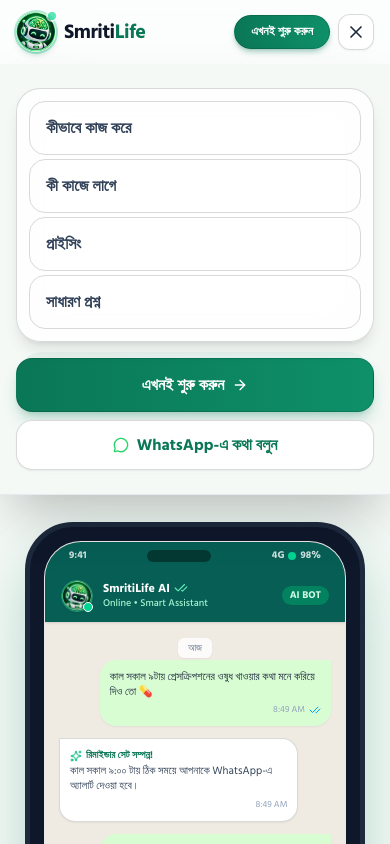
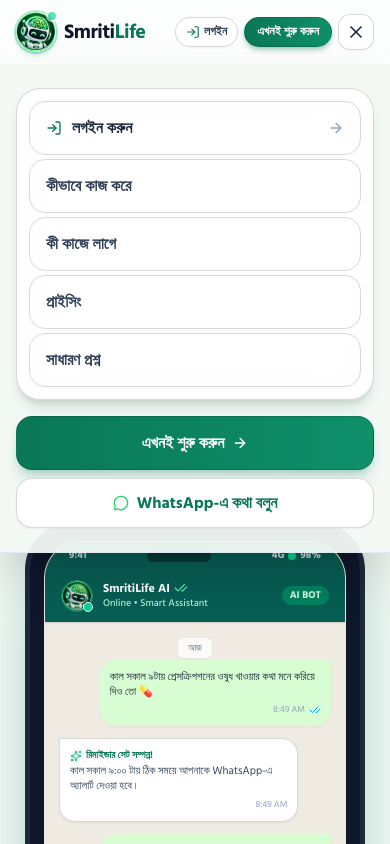
Before and after one commit to raselrk5588-source/smritilife, a React (Vite) app in the folder client/: page / in a window 390 px wide. Both pictures are taken after a click on the button 356 px from the left and 32 px from the top of the page. Shown: the top 844 px of the page. Built offline with nearby package versions, Linux system fonts and the light colour scheme.

Commit message:
feat: restore login button for existing subscribed users on navbar and dropdown menu

```diff
--- a/client/src/pages/Landing.tsx
+++ b/client/src/pages/Landing.tsx
@@ -167,10 +167,18 @@
           </div>
 
           {/* Right Controls (Desktop & Mobile) */}
-          <div className="flex items-center gap-2 sm:gap-3 shrink-0">
+          <div className="flex items-center gap-1.5 sm:gap-3 shrink-0">
+            <button
+              onClick={() => navigate('/auth')}
+              className="inline-flex items-center gap-1 text-slate-700 hover:text-[#0A7756] font-bold px-2.5 sm:px-4 py-1.5 sm:py-2 text-xs sm:text-sm rounded-full bg-white/60 hover:bg-white border border-slate-200/60 shadow-xs backdrop-blur-md transition-all cursor-pointer whitespace-nowrap"
+            >
+              <LogIn className="w-3.5 h-3.5 text-[#0A7756]" />
+              <span>লগইন</span>
+            </button>
+
             <button
               onClick={handleSubscribe}
-              className="bg-gradient-to-r from-[#0A7756] to-[#0E9069] hover:from-[#086347] hover:to-[#0A7756] active:scale-95 text-white font-bold text-xs sm:text-base px-4 sm:px-6 py-2 sm:py-2.5 rounded-full shadow-md shadow-[#0A7756]/30 hover:shadow-lg transition-all flex items-center gap-1.5 cursor-pointer whitespace-nowrap"
+              className="bg-gradient-to-r from-[#0A7756] to-[#0E9069] hover:from-[#086347] hover:to-[#0A7756] active:scale-95 text-white font-bold text-xs sm:text-base px-3 sm:px-6 py-1.5 sm:py-2.5 rounded-full shadow-md shadow-[#0A7756]/30 hover:shadow-lg transition-all flex items-center gap-1.5 cursor-pointer whitespace-nowrap"
             >
               <span>এখনই শুরু করুন</span>
             </button>
@@ -195,6 +203,17 @@
 
               {/* Menu items card */}
               <div className="bg-white/90 backdrop-blur-xl rounded-3xl border border-white/80 p-3 shadow-lg space-y-1">
+                <button
+                  onClick={() => { setMobileMenuOpen(false); navigate('/auth'); }}
+                  className="w-full text-left font-bold text-slate-800 hover:text-[#0A7756] hover:bg-emerald-50/60 px-4 py-3.5 rounded-2xl transition flex items-center justify-between cursor-pointer"
+                >
+                  <span className="flex items-center gap-2.5">
+                    <LogIn className="w-4 h-4 text-[#0A7756]" />
+                    লগইন করুন
+                  </span>
+                  <ArrowRight className="w-4 h-4 text-slate-400" />
+                </button>
+
                 <button
                   onClick={() => scrollToSection('how-it-works')}
                   className="w-full text-left font-bold text-slate-700 hover:text-[#0A7756] hover:bg-emerald-50/60 px-4 py-3.5 rounded-2xl transition cursor-pointer"
```
